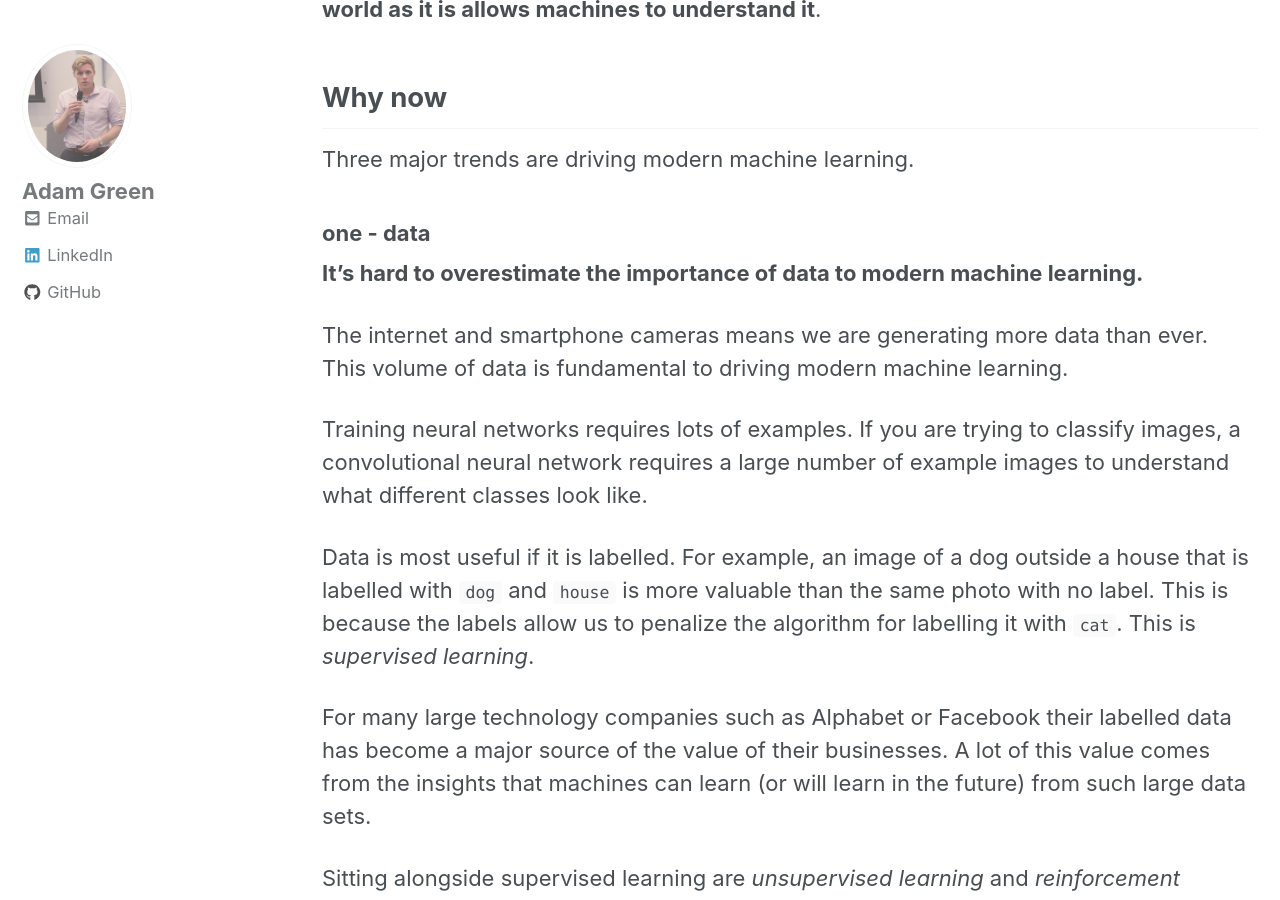
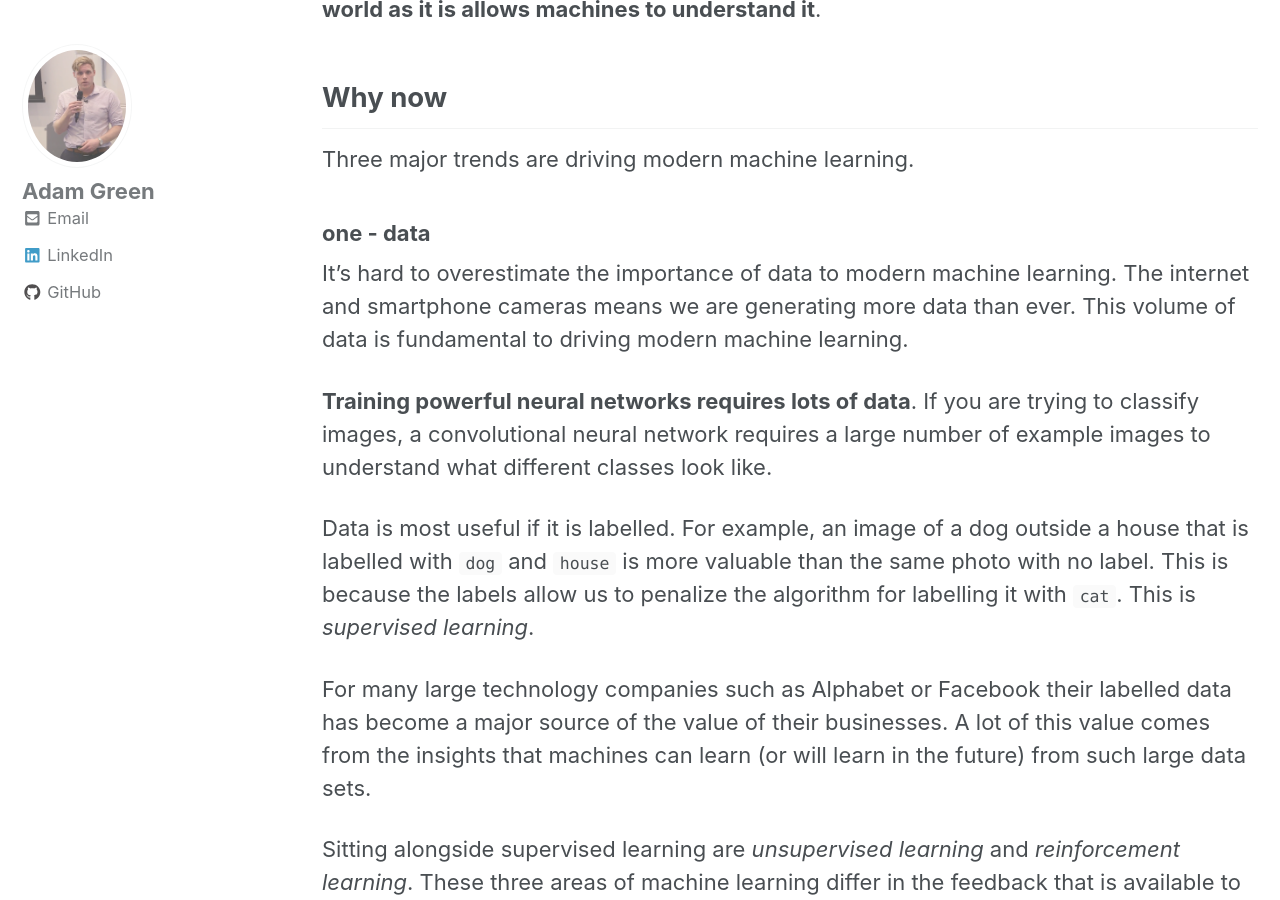
Before and after one commit to ADGEfficiency/adgefficiency.github.io, a Jekyll site: the page built from _posts/2017-04-30-machine-learning-in-energy-part-one.md, in a window 1280 px wide and 900 px high, scrolled down 4508 px. Built offline with Jekyll 4.4.1, drawn with Linux system fonts in a browser that asks for light colours; nearby versions of some CDN libraries.

Commit message:
site cleanup

```diff
--- a/_posts/2017-04-30-machine-learning-in-energy-part-one.md
+++ b/_posts/2017-04-30-machine-learning-in-energy-part-one.md
@@ -69,11 +69,9 @@ Three major trends are driving modern machine learning.
 
 ### one - data
 
-**It's hard to overestimate the importance of data to modern machine learning.**
+It's hard to overestimate the importance of data to modern machine learning.  The internet and smartphone cameras means we are generating more data than ever.  This volume of data is fundamental to driving modern machine learning.
 
-The internet and smartphone cameras means we are generating more data than ever.  This volume of data is fundamental to driving modern machine learning.
-
-Training neural networks requires lots of examples.  If you are trying to classify images, a convolutional neural network requires a large number of example images to understand what different classes look like.
+**Training powerful neural networks requires lots of data**.  If you are trying to classify images, a convolutional neural network requires a large number of example images to understand what different classes look like.
 
 Data is most useful if it is labelled.  For example, an image of a dog outside a house that is labelled with `dog` and `house` is more valuable than the same photo with no label.  This is because the labels allow us to penalize the algorithm for labelling it with `cat`.  This is *supervised learning*.
 
```
